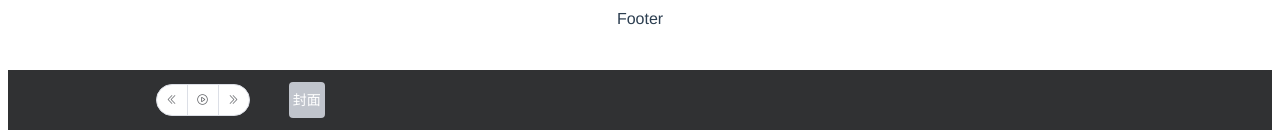
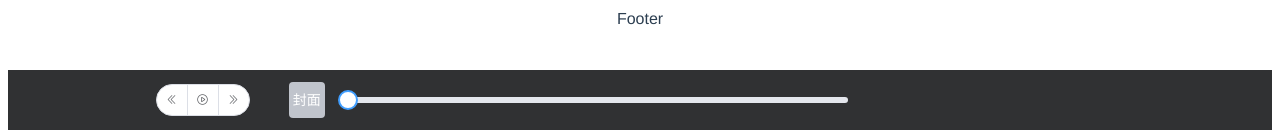
Before and after one commit to jiaolici/LuciferMusic, a Vue app: page /song in a window 1280 px wide. Shown: the part 937-1077 px from the top of the page. Built offline with nearby package versions, Linux system fonts and the light colour scheme.

Commit message:
播放器模块

```diff
--- a/src/components/Player.vue
+++ b/src/components/Player.vue
@@ -11,13 +11,33 @@
             <el-col :span="2">
                 <el-avatar shape="square" size="medium">封面</el-avatar>
             </el-col>
+            <el-col :span="12">
+                <el-slider v-model="music.currentTime" :max="music.maxTime" :format-tooltip="formatTime"></el-slider>
+            </el-col>
         </el-row>
     </div>
 </template>
 
 <script>
 export default {
-
+    data(){
+        return {
+            music:{
+                isPlay:false,
+                currentTime:0,
+                maxTime:180,
+                volume:100
+            }
+        }
+    },
+    methods:{
+        formatTime(time){
+            let it = parseInt(time)
+            let m = parseInt(it/60)
+            let s = parseInt(it%60)
+            return (m<10?"0":"")+parseInt(it/60)+":"+(s<10?"0":"")+parseInt(it%60)
+      }
+    }
 }
 </script>
 
@@ -42,4 +62,7 @@ export default {
 .el-avatar{
     margin-top: 12px;
 }
+.el-slider{
+    margin-top: 11px;
+}
 </style>
--- /dev/null
+++ b/src/components/Player2.vue
@@ -0,0 +1,108 @@
+<template>
+   <div>
+    <el-row>
+      <el-col :span="4">
+        <el-popover
+        placement="top-start"
+        trigger="hover">
+          <div style="text-align: center">
+            <el-progress
+            color="#67C23A"
+            type="circle"
+            :percentage="music.volume"></el-progress><br>
+            <el-button
+            @click="changeVolume(-10)"
+            icon="el-icon-minus"
+            circle></el-button>
+            <el-button
+            @click="changeVolume(10)"
+            icon="el-icon-plus"
+            circle></el-button>
+          </div>
+          <el-button
+          @click="play"
+          id="play"
+          slot="reference"
+          :icon="music.isPlay?'el-icon-refresh':'el-icon-caret-right'"
+          circle></el-button>
+        </el-popover>
+      </el-col>
+      <el-col :span="14"  style="padding-left: 20px">
+        <el-slider
+        @change="changeTime"
+        :format-tooltip="formatTime"
+        :max="music.maxTime"
+        v-model="music.currentTime"
+        style="width: 100%;"></el-slider>
+      </el-col>
+      <el-col :span="6" style="padding: 9px 0px 0px 10px;color:#909399;font-size: 13px">
+        {{formatTime(music.currentTime)}}/{{formatTime(music.maxTime)}}
+      </el-col>
+    </el-row>
+    <audio ref="music" loop autoplay>
+      <source src="http://sc1.111ttt.cn:8282/2018/1/03m/13/396131232171.m4a?tflag=1519095601&pin=6cd414115fdb9a950d827487b16b5f97#.mp3" type="audio/mpeg">
+    </audio>
+  </div>
+</template>
+
+<script>
+  export default{
+    data(){
+      return {
+        music:{
+          isPlay:false,
+          currentTime:0,
+          maxTime:0,
+          volume:100
+        }
+      }
+    },
+    mounted(){
+      this.$nextTick(()=>{
+        setInterval(this.listenMusic,1000)
+      })
+    },
+    methods:{
+      listenMusic(){
+        if(!this.$refs.music){
+          return
+        }
+        if(this.$refs.music.readyState){
+          this.music.maxTime = this.$refs.music.duration
+        }
+        this.music.isPlay=!this.$refs.music.paused
+        this.music.currentTime = this.$refs.music.currentTime
+      },
+      play(){
+        if(this.$refs.music.paused){
+          this.$refs.music.play()
+        }else{
+          this.$refs.music.pause()
+        }
+        this.music.isPlay=!this.$refs.music.paused
+        this.$nextTick(()=>{
+          document.getElementById('play').blur()
+        })
+      },
+      changeTime(time){
+        this.$refs.music.currentTime = time
+      },
+      changeVolume(v){
+        this.music.volume += v
+        if(this.music.volume>100){
+          this.music.volume = 100
+        }
+        if(this.music.volume<0){
+          this.music.volume = 0
+        }
+        this.$refs.music.volume = this.music.volume/100
+      },
+      formatTime(time){
+        let it = parseInt(time)
+        let m = parseInt(it/60)
+        let s = parseInt(it%60)
+        return (m<10?"0":"")+parseInt(it/60)+":"+(s<10?"0":"")+parseInt(it%60)
+      }
+    }
+  }
+</script>
--- a/src/router/index.js
+++ b/src/router/index.js
@@ -1,6 +1,7 @@
 import Vue from 'vue'
 import VueRouter from 'vue-router'
 import Home from '../views/Home.vue'
+import Player2 from '../components/Player2.vue'
 
 Vue.use(VueRouter)
 
@@ -17,7 +18,12 @@ Vue.use(VueRouter)
     // this generates a separate chunk (about.[hash].js) for this route
     // which is lazy-loaded when the route is visited.
     component: () => import(/* webpackChunkName: "about" */ '../views/About.vue')
-  }
+  },
+  {
+    path: '/Player2',
+    name: 'Player2',
+    component: Player2
+  },
 ]
 
 const router = new VueRouter({
```
